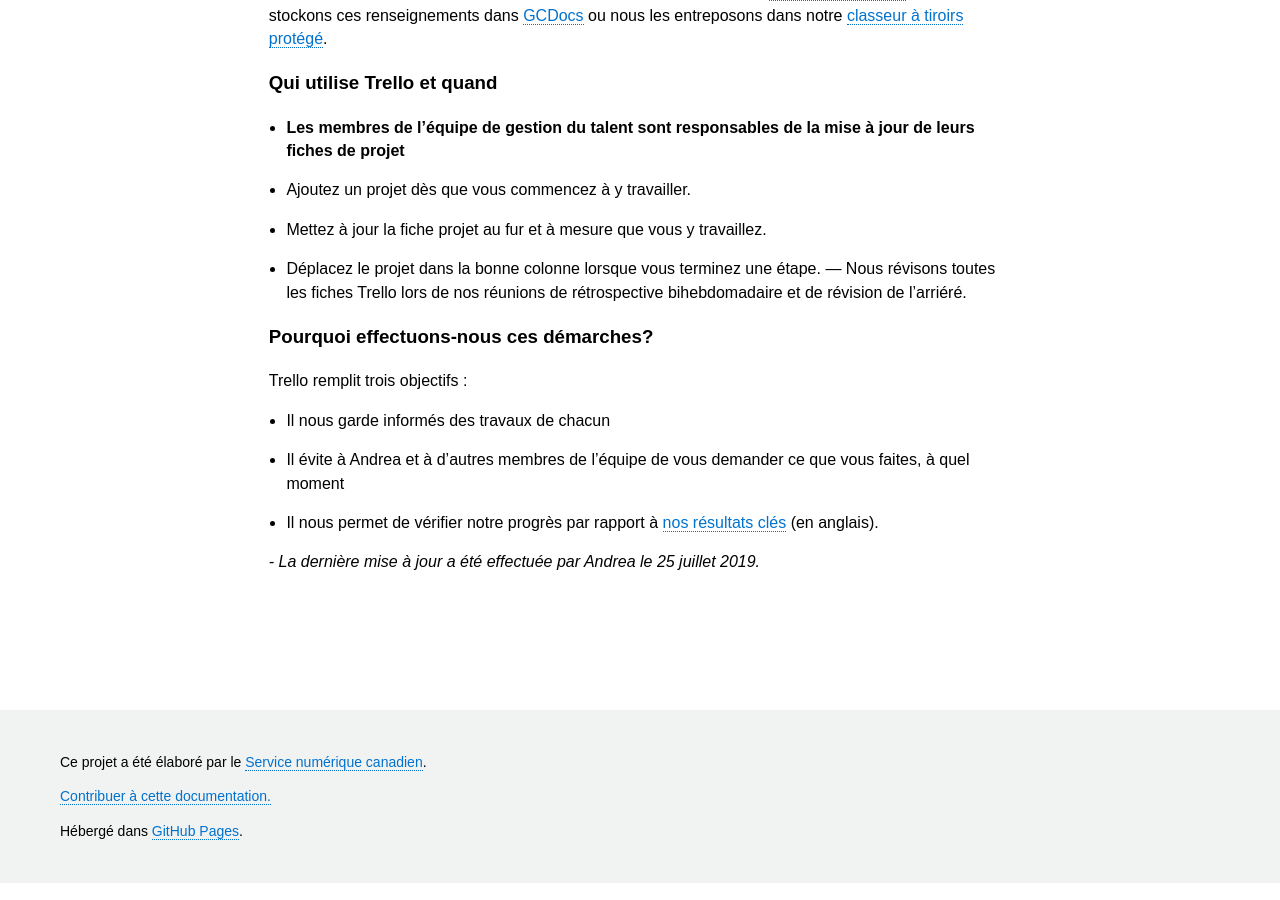
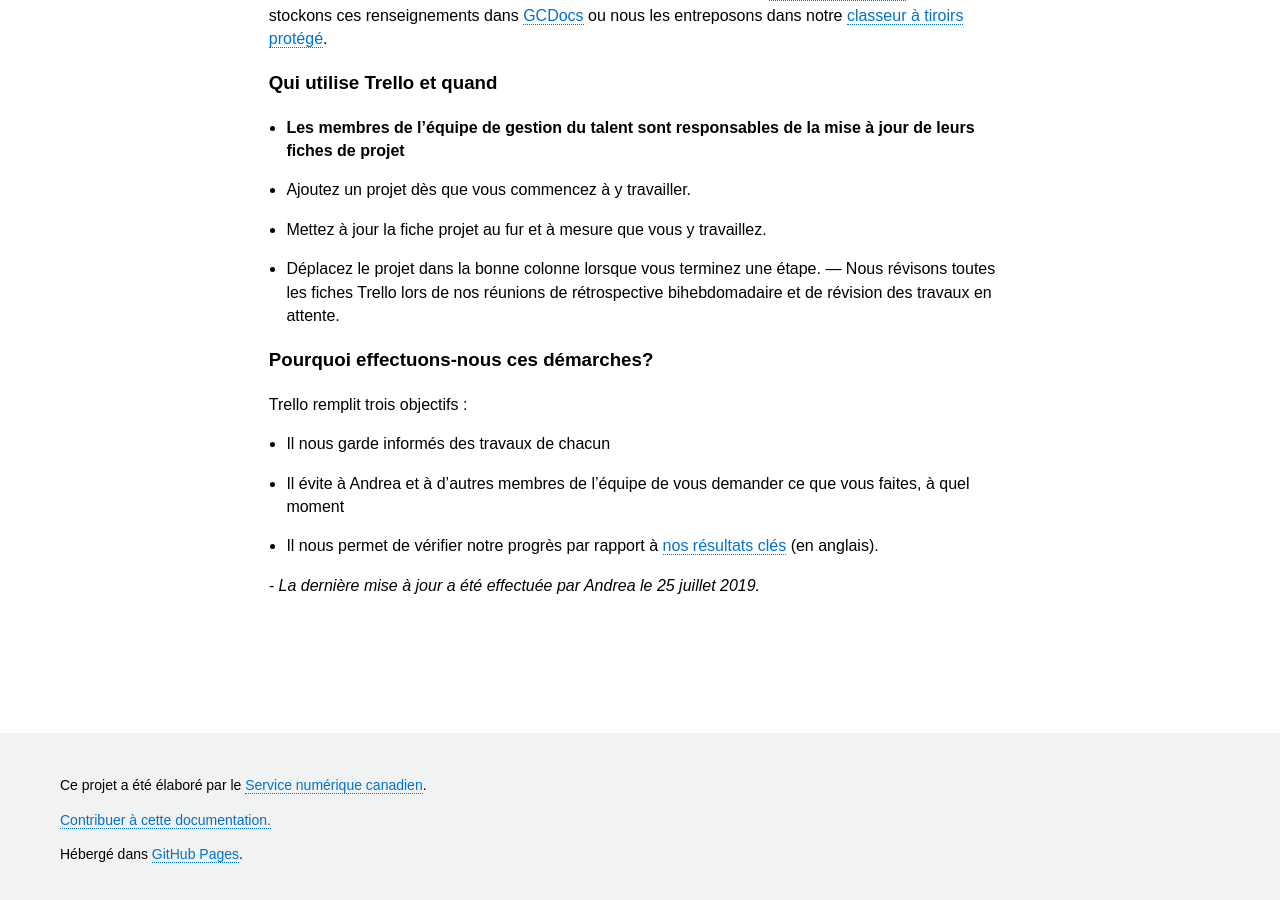
Before and after one commit to cds-snc/talent, a Jekyll site: the page built from _pages/fr/les-outils/trello-fr.md, in a window 1280 px wide and 900 px high, scrolled down 672 px. Built offline with Jekyll 4.4.1, drawn with Linux system fonts in a browser that asks for light colours.

Commit message:
Update trello-fr.md

```diff
--- a/_pages/fr/les-outils/trello-fr.md
+++ b/_pages/fr/les-outils/trello-fr.md
@@ -29,7 +29,7 @@ Comme c’est le cas avec Google Drive, Trello ne peut pas contenir de [données
 - Ajoutez un projet dès que vous commencez à y travailler.
 - Mettez à jour la fiche projet au fur et à mesure que vous y travaillez.
 - Déplacez le projet dans la bonne colonne lorsque vous terminez une étape.
-— Nous révisons toutes les fiches Trello lors de nos réunions de rétrospective bihebdomadaire et de révision de l'arriéré.
+— Nous révisons toutes les fiches Trello lors de nos réunions de rétrospective bihebdomadaire et de révision des travaux en attente.
 
 ### Pourquoi effectuons-nous ces démarches?
 Trello remplit trois objectifs :
```
